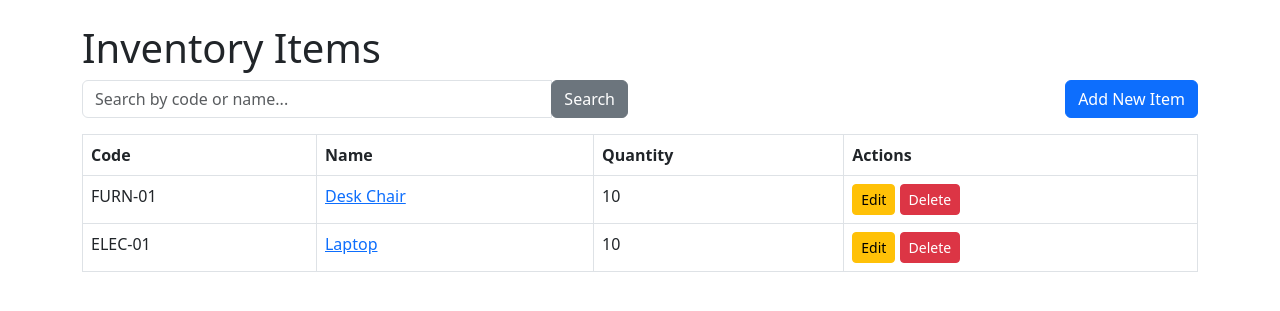
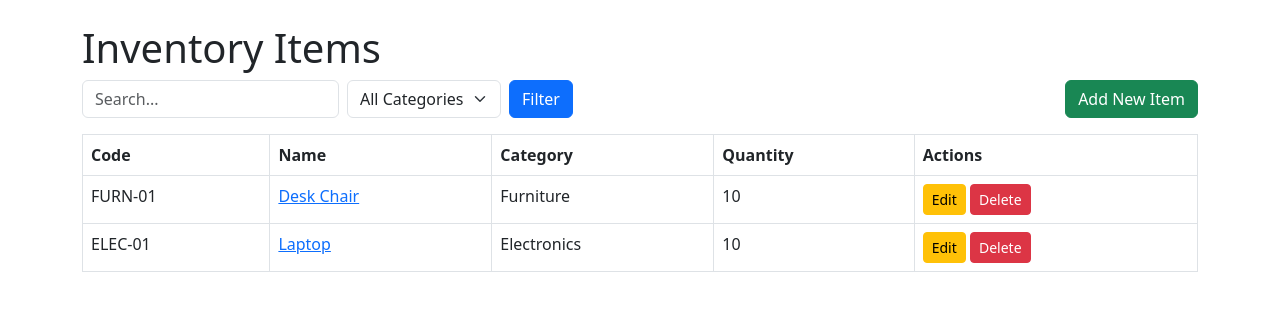
Before and after one commit to Kissooo/Kissooo, a Django app: page / in a window 1280 px wide. Shown: the part 56-367 px from the top of the page. Run offline with Django 4.2, Linux system fonts and the light colour scheme; a user stored in the database is signed in; data comes from the database, SQL or seed files in the repository; both versions use the stored data as it was after the commit.

Commit message:
Feat: Add Item Categorization
This commit introduces a categorization feature for inventory items.

- A new `Category` model has been created.
- The `Item` model is now linked to a `Category` via a ForeignKey.
- Users can now assign a category to an item when creating or editing it.
- The item list page now displays the category for each item and includes a dropdown to filter the list by category.
- The item detail page also displays the item's assigned category.

```diff
--- a/inventory_app/forms.py
+++ b/inventory_app/forms.py
@@ -6,7 +6,7 @@ from .models import Item
 class ItemForm(forms.ModelForm):
     class Meta:
         model = Item
-        fields = ['code', 'name', 'quantity', 'description']
+        fields = ['code', 'name', 'category', 'quantity', 'description']
 
 class SignUpForm(UserCreationForm):
     class Meta(UserCreationForm.Meta):
--- a/inventory_app/models.py
+++ b/inventory_app/models.py
@@ -1,9 +1,19 @@
 from django.db import models
+
+class Category(models.Model):
+    name = models.CharField(max_length=100, unique=True)
+
+    class Meta:
+        verbose_name_plural = "categories"
+
+    def __str__(self):
+        return self.name
 
 class Item(models.Model):
     code = models.CharField(max_length=20, unique=True)
     name = models.CharField(max_length=100)
     quantity = models.PositiveIntegerField()
+    category = models.ForeignKey(Category, on_delete=models.SET_NULL, null=True, blank=True)
     date_received = models.DateField(auto_now_add=True)
     description = models.TextField(blank=True, null=True)
 
--- a/inventory_app/templates/item_detail.html
+++ b/inventory_app/templates/item_detail.html
@@ -8,6 +8,7 @@
   </div>
   <div class="card-body">
     <h5 class="card-title">Code: {{ item.code }}</h5>
+    <p class="card-text"><strong>Category:</strong> {{ item.category.name|default:"N/A" }}</p>
     <p class="card-text"><strong>Quantity:</strong> {{ item.quantity }}</p>
     <p class="card-text"><strong>Description:</strong> {{ item.description|default:"No description provided." }}</p>
     <p class="card-text"><small class="text-muted">Date Received: {{ item.date_received }}</small></p>
--- a/inventory_app/templates/item_list.html
+++ b/inventory_app/templates/item_list.html
@@ -4,18 +4,28 @@
     <h1 class="mt-4">Inventory Items</h1>
 
     <div class="row mb-3">
-        <div class="col-md-6">
-            <form method="get" action="{% url 'item_list' %}" class="form-inline">
-                <div class="input-group">
-                    <input type="text" name="q" class="form-control" placeholder="Search by code or name..." value="{{ query|default:'' }}">
-                    <div class="input-group-append">
-                        <button type="submit" class="btn btn-secondary">Search</button>
-                    </div>
+        <div class="col-md-8">
+            <form method="get" action="{% url 'item_list' %}" class="row g-2">
+                <div class="col-auto">
+                    <input type="text" name="q" class="form-control" placeholder="Search..." value="{{ query|default:'' }}">
+                </div>
+                <div class="col-auto">
+                    <select name="category" class="form-select">
+                        <option value="">All Categories</option>
+                        {% for category in categories %}
+                            <option value="{{ category.id }}" {% if category.id|stringformat:"s" == selected_category_id %}selected{% endif %}>
+                                {{ category.name }}
+                            </option>
+                        {% endfor %}
+                    </select>
+                </div>
+                <div class="col-auto">
+                    <button type="submit" class="btn btn-primary">Filter</button>
                 </div>
             </form>
         </div>
-        <div class="col-md-6 text-md-end">
-            <a href="{% url 'item_create' %}" class="btn btn-primary">Add New Item</a>
+        <div class="col-md-4 text-md-end">
+            <a href="{% url 'item_create' %}" class="btn btn-success">Add New Item</a>
         </div>
     </div>
 
@@ -24,6 +34,7 @@
             <tr>
                 <th>Code</th>
                 <th>Name</th>
+                <th>Category</th>
                 <th>Quantity</th>
                 <th>Actions</th>
             </tr>
@@ -33,6 +44,7 @@
                 <tr>
                     <td>{{ item.code }}</td>
                     <td><a href="{% url 'item_detail' item.pk %}">{{ item.name }}</a></td>
+                    <td>{{ item.category.name|default:"N/A" }}</td>
                     <td>{{ item.quantity }}</td>
                     <td>
                         <a href="{% url 'item_update' item.pk %}" class="btn btn-sm btn-warning">Edit</a>
@@ -47,21 +59,21 @@
         <nav aria-label="Page navigation">
             <ul class="pagination justify-content-center">
                 {% if page_obj.has_previous %}
-                    <li class="page-item"><a class="page-link" href="?page=1{% if query %}&q={{ query }}{% endif %}">&laquo; First</a></li>
-                    <li class="page-item"><a class="page-link" href="?page={{ page_obj.previous_page_number }}{% if query %}&q={{ query }}{% endif %}">Previous</a></li>
+                    <li class="page-item"><a class="page-link" href="?page=1{% if query %}&q={{ query }}{% endif %}{% if selected_category_id %}&category={{ selected_category_id }}{% endif %}">&laquo; First</a></li>
+                    <li class="page-item"><a class="page-link" href="?page={{ page_obj.previous_page_number }}{% if query %}&q={{ query }}{% endif %}{% if selected_category_id %}&category={{ selected_category_id }}{% endif %}">Previous</a></li>
                 {% endif %}
 
                 {% for i in page_obj.paginator.page_range %}
                     {% if page_obj.number == i %}
                         <li class="page-item active" aria-current="page"><span class="page-link">{{ i }}</span></li>
                     {% else %}
-                        <li class="page-item"><a class="page-link" href="?page={{ i }}{% if query %}&q={{ query }}{% endif %}">{{ i }}</a></li>
+                        <li class="page-item"><a class="page-link" href="?page={{ i }}{% if query %}&q={{ query }}{% endif %}{% if selected_category_id %}&category={{ selected_category_id }}{% endif %}">{{ i }}</a></li>
                     {% endif %}
                 {% endfor %}
 
                 {% if page_obj.has_next %}
-                    <li class="page-item"><a class="page-link" href="?page={{ page_obj.next_page_number }}{% if query %}&q={{ query }}{% endif %}">Next</a></li>
-                    <li class="page-item"><a class="page-link" href="?page={{ page_obj.paginator.num_pages }}{% if query %}&q={{ query }}{% endif %}">Last &raquo;</a></li>
+                    <li class="page-item"><a class="page-link" href="?page={{ page_obj.next_page_number }}{% if query %}&q={{ query }}{% endif %}{% if selected_category_id %}&category={{ selected_category_id }}{% endif %}">Next</a></li>
+                    <li class="page-item"><a class="page-link" href="?page={{ page_obj.paginator.num_pages }}{% if query %}&q={{ query }}{% endif %}{% if selected_category_id %}&category={{ selected_category_id }}{% endif %}">Last &raquo;</a></li>
                 {% endif %}
             </ul>
         </nav>
--- a/inventory_app/views.py
+++ b/inventory_app/views.py
@@ -2,7 +2,7 @@ from django.shortcuts import render, get_object_or_404, redirect
 from django.contrib.auth.decorators import login_required
 from django.db.models import Q
 from django.core.paginator import Paginator
-from .models import Item
+from .models import Item, Category
 from .forms import ItemForm, SignUpForm
 
 def signup(request):
@@ -17,8 +17,14 @@ def signup(request):
 
 @login_required
 def item_list(request):
+    categories = Category.objects.all()
+    selected_category_id = request.GET.get('category')
     query = request.GET.get('q')
+
     items_list = Item.objects.all().order_by('name')
+
+    if selected_category_id:
+        items_list = items_list.filter(category__id=selected_category_id)
 
     if query:
         items_list = items_list.filter(
@@ -29,7 +35,13 @@ def item_list(request):
     page_number = request.GET.get('page')
     page_obj = paginator.get_page(page_number)
 
-    return render(request, 'item_list.html', {'page_obj': page_obj, 'query': query})
+    context = {
+        'page_obj': page_obj,
+        'query': query,
+        'categories': categories,
+        'selected_category_id': selected_category_id
+    }
+    return render(request, 'item_list.html', context)
 
 @login_required
 def item_create(request):
```
Also changed, not shown: db.sqlite3, inventory_app/migrations/0002_category_item_category.py (added).
